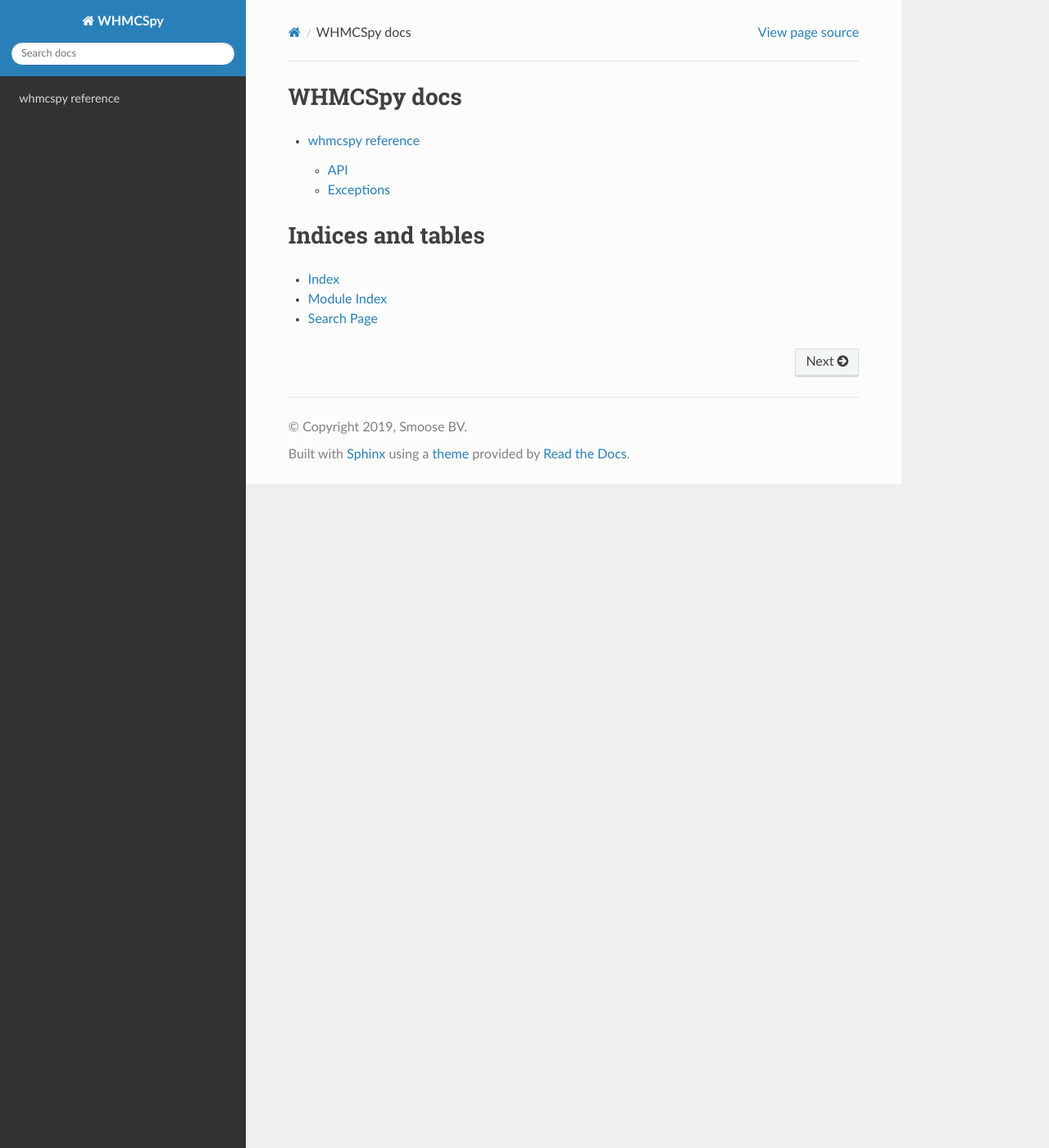
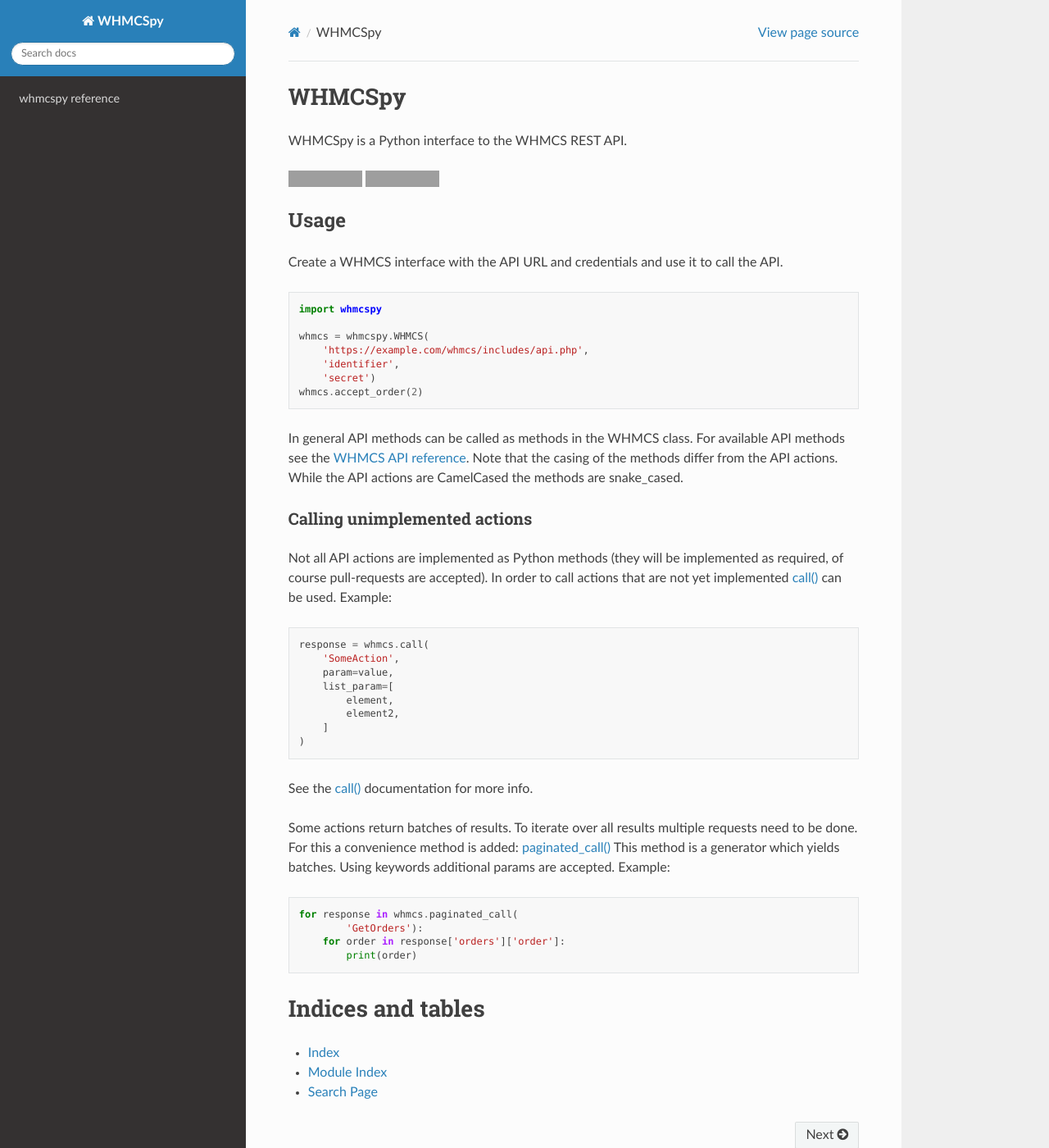
Before and after one commit to Smoose-bv/whmcspy, a Sphinx documentation site: the page built from docs/index.rst, in a window 1280 px wide and 1400 px high. Shown: the whole window at 82% size. Built offline with Sphinx 7.4.7 and the Read the Docs theme 2.0.0, drawn with Linux system fonts in a browser that asks for light colours; some of the changed lines change nothing that is shown; grey boxes are pictures that could not be loaded.

Commit message:
include readme in docs
Include the readme as the front page of the documentation.

```diff
--- a/docs/conf.py
+++ b/docs/conf.py
@@ -39,6 +39,7 @@
 # extensions coming with Sphinx (named 'sphinx.ext.*') or your custom
 # ones.
 extensions = [
+    'm2r',
     'sphinx.ext.autodoc',
     'sphinx.ext.napoleon',
     'sphinx.ext.viewcode',
@@ -51,7 +52,7 @@
 # You can specify multiple suffix as a list of string:
 #
 # source_suffix = ['.rst', '.md']
-source_suffix = '.rst'
+source_suffix = ['.rst', '.md']
 
 # The master toctree document.
 master_doc = 'index'
--- a/docs/index.rst
+++ b/docs/index.rst
@@ -1,12 +1,8 @@
-WHMCSpy docs
-============
+.. mdinclude:: ../README.md
 
 .. toctree::
    :maxdepth: 2
-   :caption: Contents:
-
-.. toctree::
-   :maxdepth: 2
+   :hidden:
 
    whmcspy
 
```
